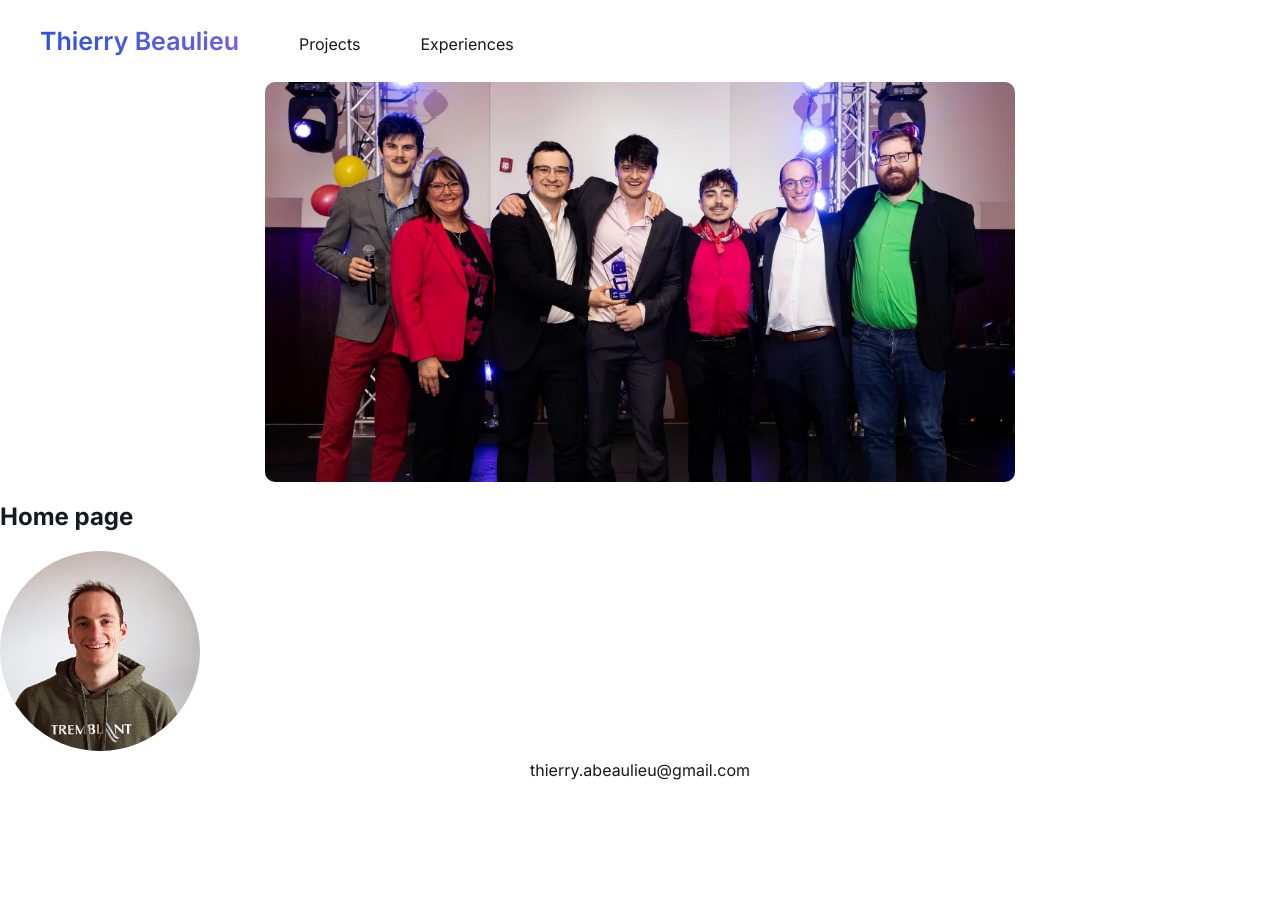
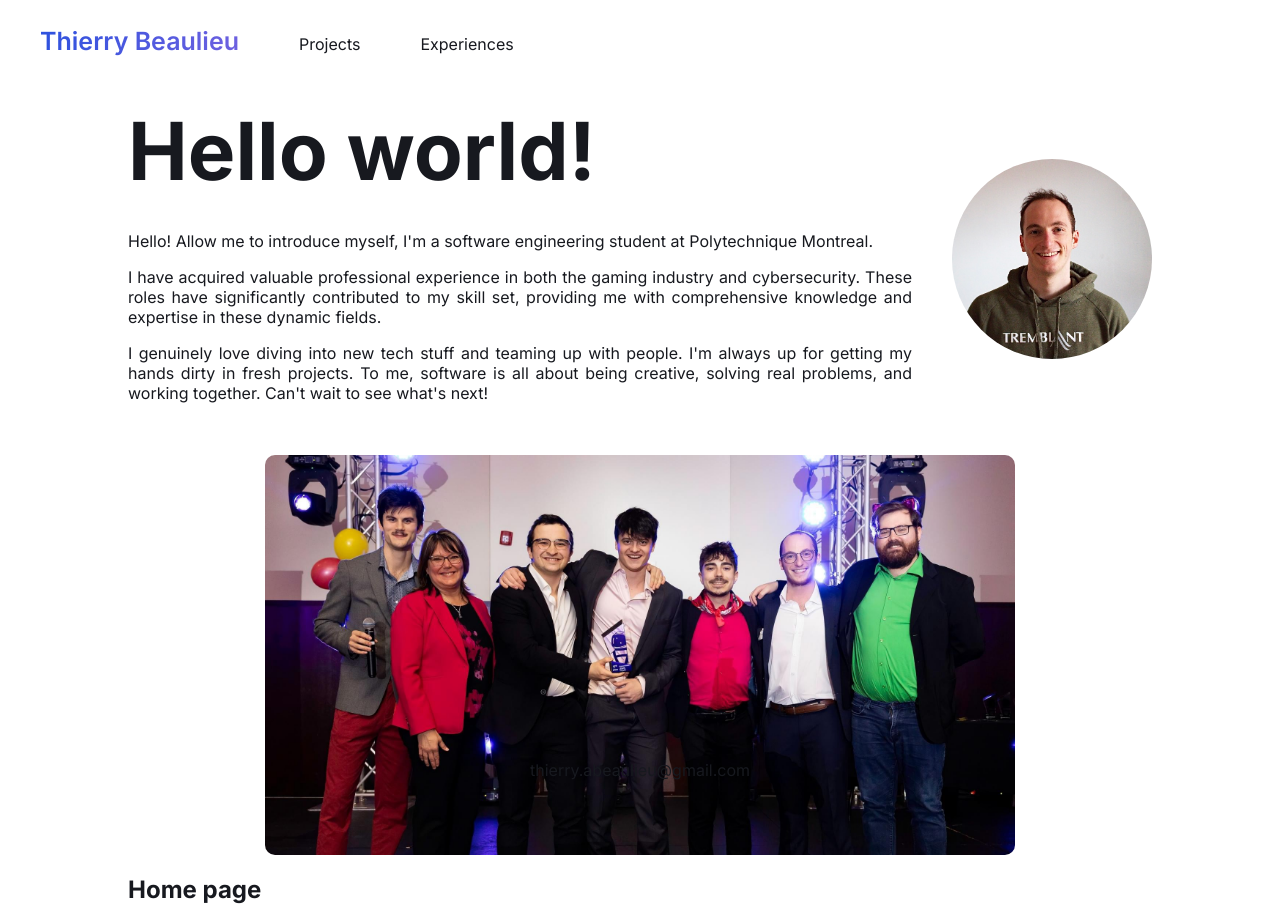
Before and after one commit to ThierryBeaulieu/ThierryBeaulieu, a React (Vite) app in the folder app/: page / in a window 1280 px wide. Before the commit the page ends 800 px from the top, so only its background shows below. Built offline with nearby package versions, Linux system fonts and the light colour scheme.

Commit message:
add my picture beside a description that shows who I am

```diff
--- a/app/src/App.css
+++ b/app/src/App.css
@@ -2,7 +2,7 @@
   --background-color: #ffffff;
   --primary-color: #17191F;
   --primary-color-lighter: #808080;
-  --accent-color: #224fde;
+  --accent-color: #044FE7;
   --secondary-color: #7362e0;
 }
 
@@ -91,9 +91,40 @@ footer {
 }
 
 /* Home.css */
+
+.description-container {
+  display: flex;
+  flex-direction: column;
+}
+
+.description-content {
+  text-align: justify;
+  padding-right: 40px;
+}
+
+.personal-presentation{
+  display: flex;
+  align-items: center;
+  justify-content: space-around;
+}
+
+.home-wrapper {
+  margin-left: 10vw;
+  margin-right: 10vw;
+}
+
+.max-emphasis {
+  font-size: 80px;
+  color: var(--primary-color);
+  margin-bottom: 0px;
+  margin-top: 20px;
+}
+
 .headShot-container  {
   width: 200px;
   height: 200px;
+  min-width: 200px;
+  min-height: 200px;
   overflow: hidden;
   border-radius: 50%;
 }
@@ -115,6 +146,7 @@ footer {
   height: 400px;
   overflow: hidden;
   border-radius: 10px;
+  margin-top: 20px;
 }
 
 .presentation-container img {
--- a/app/src/pages/Home.jsx
+++ b/app/src/pages/Home.jsx
@@ -4,7 +4,40 @@ function HomePage() {
   return (
     <>
       <main>
-        <section>
+        <section className='home-wrapper'>
+          <div className='personal-presentation'>
+            <div className='description-container'>
+              <h1 className='max-emphasis'>Hello world!</h1>
+              <p className='description-content'>
+                <p>
+                  Hello! Allow me to introduce myself, I'm a software engineering student at
+                  Polytechnique Montreal.
+                </p>
+
+                <p>
+                  I have acquired valuable professional experience in both the gaming industry and
+                  cybersecurity. These roles have significantly contributed to my skill set,
+                  providing me with comprehensive knowledge and expertise in these dynamic fields.
+                </p>
+
+                <p>
+                  I genuinely love diving into new tech stuff and teaming up with people. I'm always
+                  up for getting my hands dirty in fresh projects. To me, software is all about
+                  being creative, solving real problems, and working together. Can't wait to see
+                  what's next!
+                </p>
+              </p>
+            </div>
+            <div className='headShot-container'>
+              <img
+                alt='thierry-picture'
+                id='headShot'
+                src='../assets/headshot2.jpg'
+                className='headShot'
+              ></img>
+            </div>
+          </div>
+
           <div className='presentation-wrapper '>
             <div className='presentation-container'>
               <img alt='won-prices' id='CQI-2024' src='../assets/cqi-2024.JPG'></img>
@@ -12,14 +45,6 @@ function HomePage() {
           </div>
 
           <h2>Home page</h2>
-          <div className='headShot-container'>
-            <img
-              alt='thierry-picture'
-              id='headShot'
-              src='../assets/headshot2.jpg'
-              className='headShot'
-            ></img>
-          </div>
         </section>
       </main>
     </>
```
